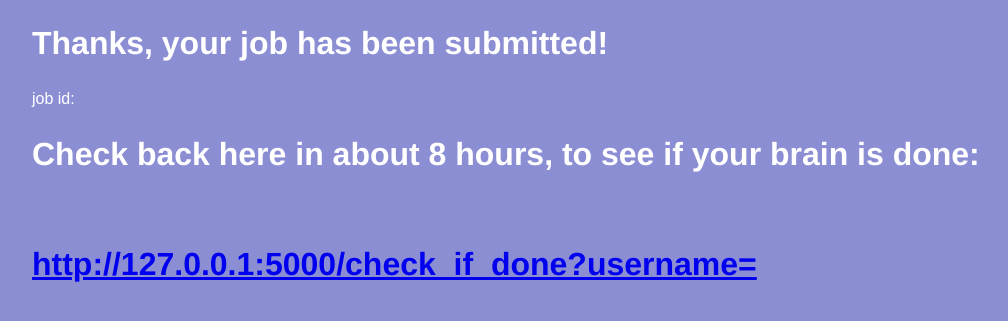
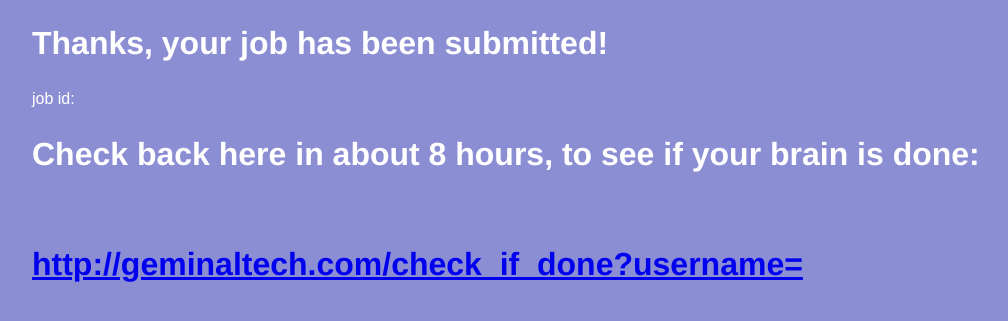
Before and after one commit to danjonpeterson/print-my-brain, a Flask app: page /submit_job in a window 1280 px wide. Shown: the part 32-353 px from the top of the page, without its empty margins (128-1136 px from the left). Run offline with Flask 2, Linux system fonts and the light colour scheme.

Commit message:
final edits on the server - ok to share now!

```diff
--- a/flask/app/templates/get_file.html
+++ b/flask/app/templates/get_file.html
@@ -14,7 +14,7 @@
         <button type="submit">Upload and Submit</button>
         <br></br>
 
-        <br><br><b>if you don't have an MRI, you're welcome to try it out with the one <a href={{example_brain_url}} >HERE</a> </b>
+        <br><br><b>if you don't have an MRI, you're welcome to try it out with the one <a href="http://geminaltech.com/static/example_brain.nii.gz" >HERE</a> </b>
 
     </form>
 
--- a/flask/app/templates/submit_job.html
+++ b/flask/app/templates/submit_job.html
@@ -7,6 +7,6 @@
 
     <h1>Check back here in about 8 hours, to see if your brain is done: </h1><br>
 
-    <h1><a href="http://127.0.0.1:5000/check_if_done?username={{username}}">http://127.0.0.1:5000/check_if_done?username={{username}}</a>
+    <h1><a href="http://geminaltech.com/check_if_done?username={{username}}">http://geminaltech.com/check_if_done?username={{username}}</a>
 
 {% endblock %}
```
Also changed, not shown: 1 other file.
